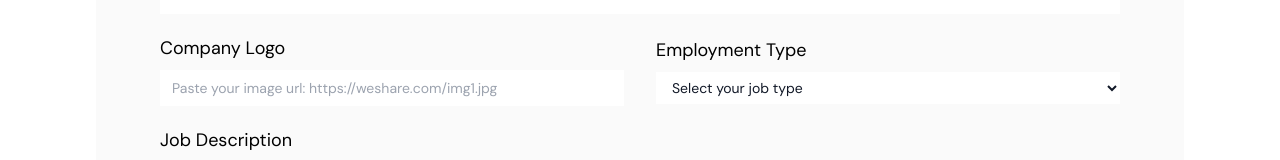
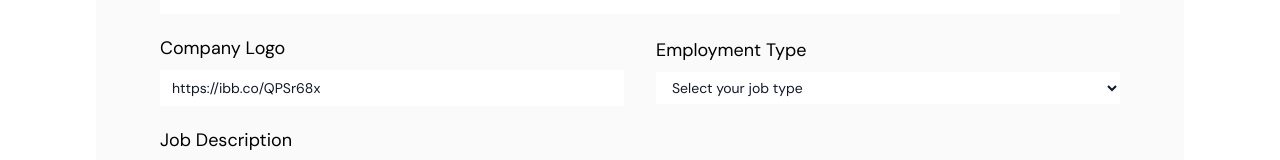
Before and after one commit to Rushikeshrd/job-portal-frontend, a React (Vite) app: page /post-job in a window 1280 px wide. Shown: the part 586-746 px from the top of the page. Built offline with nearby package versions, Linux system fonts and the light colour scheme; no server answers.

Commit message:
Added default company logo link

```diff
--- a/src/pages/CreateJob.jsx
+++ b/src/pages/CreateJob.jsx
@@ -162,6 +162,7 @@ const CreateJob = () => {
               <input
                 type="url"
                 placeholder="Paste your image url: https://weshare.com/img1.jpg"
+                defaultValue={"https://ibb.co/QPSr68x"}
                 {...register("companyLogo")}
                 className="create-job-input"
               />
```
